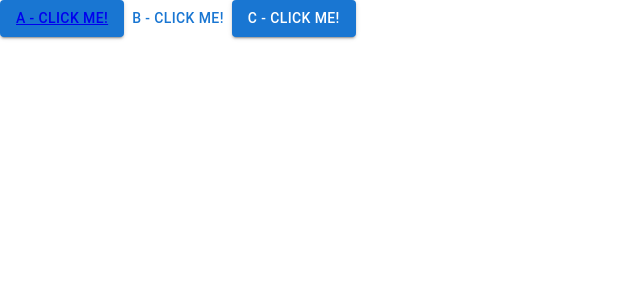
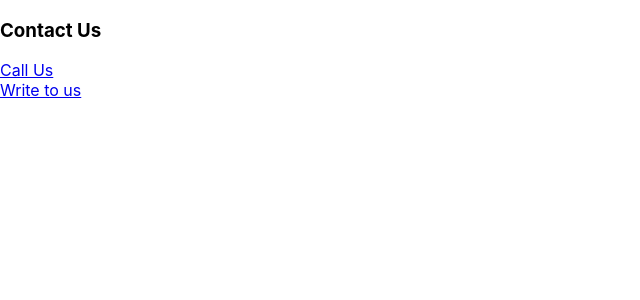
Before and after one commit to puravidafred/testreactsite, a React (Create React App) app in the folder my-app/: page / in a window 1280 px wide. Shown: the top 300 px of the page, without its empty margins (0-640 px from the left). Built offline with nearby package versions, Linux system fonts and the light colour scheme.

Commit message:
Test test

```diff
--- a/my-app/src/App.js
+++ b/my-app/src/App.js
@@ -18,14 +18,15 @@ const useAnalyticsEventTracker = (category="Blog category") => {
 const App = () => {
   const gaEventTracker = useAnalyticsEventTracker('A Button Clicks')
   return (
-    <div className="App">
-      <Button variant="contained">
-        <a href="#" onClick={() => gaEventTracker}>A - Click Me!</a>
-      </Button>
-      <Button>B - Click Me!</Button>
-      <Button variant="contained">C - Click Me!</Button>
-    </div>
-  );
+    <div>
+    <h3>Contact Us</h3>
+     <div>
+       <a href="#" onClick={()=>gaEventTracker('call')}>Call Us</a>
+      </div>
+     <div>
+       <a href="mailto:someone@example.com" onClick={()=>gaEventTracker('email')}>Write to us</a>
+      </div>
+  </div>);
 }
 
 export default App;
```
